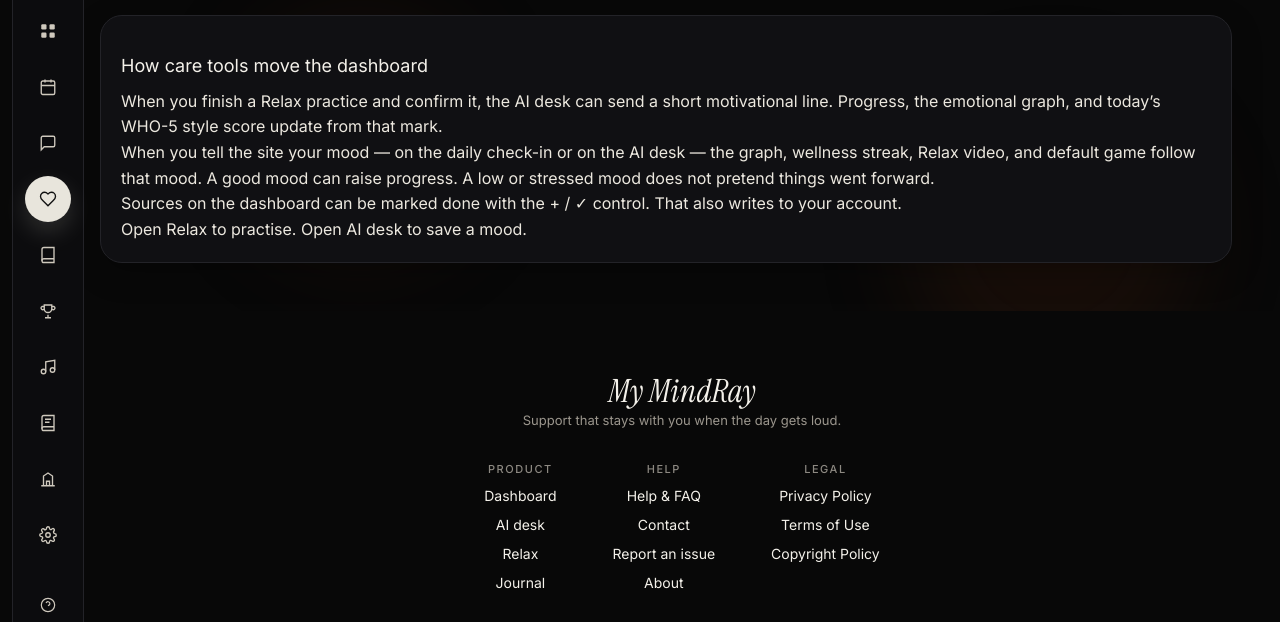
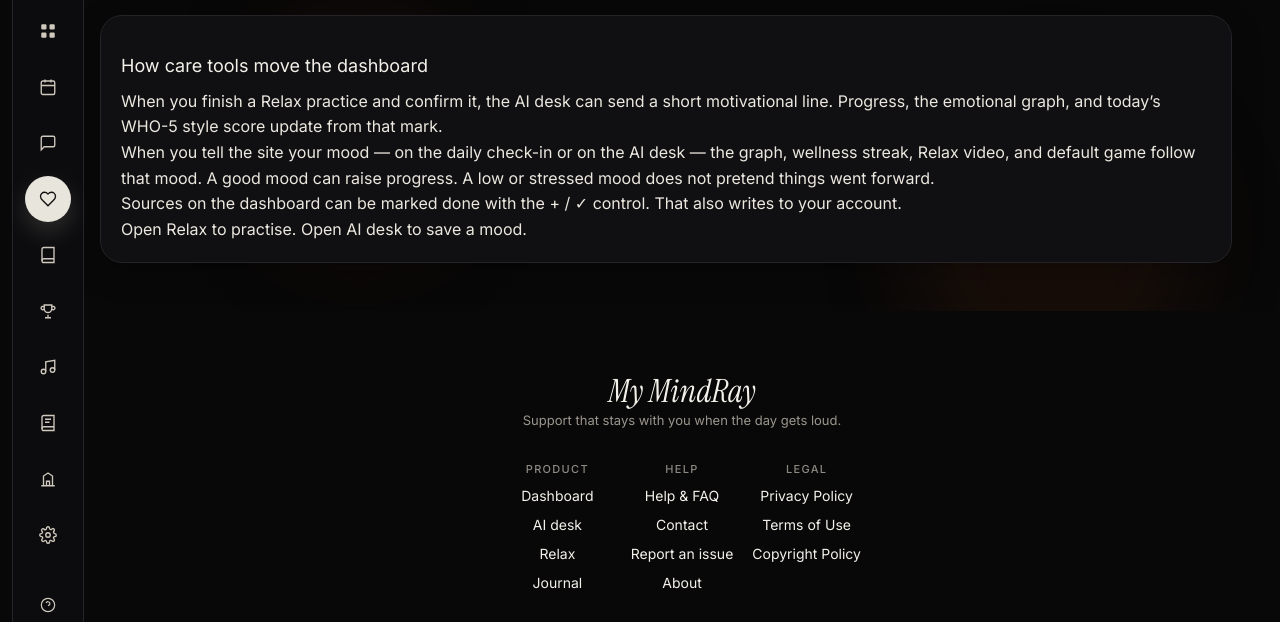
Before and after one commit to mymindray/MyMindRay, a website: page care.html in a window 1280 px wide. Shown: the part 83-705 px from the top of the page. Drawn offline with nearby package versions, Linux system fonts and the light colour scheme.

Commit message:
Update dashboard.css

```diff
--- a/dashboard.css
+++ b/dashboard.css
@@ -498,7 +498,8 @@ body {
 .mood-chip:hover { border-color: #3a3a40; }
 .mood-chip.on { background: var(--blue-deep); color: #fff; border-color: var(--blue-deep); }
 .ai-field, .ai-select { width: 100%; border: 1px solid var(--line); border-radius: 14px; padding: 10px 12px; font: inherit; color: var(--text); background: var(--surface-2); appearance: none; -webkit-appearance: none; }
-.ai-field { min-height: 90px; resize: vertical; }
+input.ai-field { min-height: 0; }
+textarea.ai-field { min-height: 90px; resize: vertical; }
 .ai-actions { display: flex; gap: 8px; margin-top: 14px; }
 .ai-primary, .ai-ghost, .ex-go { border: none; border-radius: 999px; padding: 10px 16px; font-weight: 650; cursor: pointer; transition: transform .25s var(--ease), background .25s ease; }
 .ai-primary { background: var(--blue-deep); color: #fff; }
@@ -685,10 +686,17 @@ input, textarea, select {
 }
 
 .footer-brand { justify-content: center; text-align: center; margin-bottom: 6px; }
-.footer-nav-row { display: flex; justify-content: center; gap: 56px; flex-wrap: wrap; padding: 10px 0 4px; }
-.foot-col { display: grid; gap: 8px; align-content: start; text-align: center; justify-items: center; }
-.foot-col strong { font-size: 11px; letter-spacing: .14em; text-transform: uppercase; color: #8d8982; font-weight: 500; }
-.foot-col a { color: #f4f1ea; text-decoration: none; font-size: 14px; transition: color .3s ease; }
+.footer-nav-row {
+  display: grid !important;
+  grid-template-columns: repeat(3, minmax(0, 1fr)) !important;
+  gap: 16px;
+  max-width: 640px;
+  margin: 0 auto;
+  padding: 10px 0 4px;
+}
+.foot-col { display: grid; gap: 8px; align-content: start; text-align: center; justify-items: center; min-width: 0; }
+.foot-col strong { font-size: 11px; letter-spacing: .12em; text-transform: uppercase; color: #8d8982; font-weight: 500; }
+.foot-col a { color: #f4f1ea; text-decoration: none; font-size: 14px; transition: color .3s ease; word-break: break-word; }
 .foot-col a:hover { color: #fff; }
 .footer-social { display: flex; justify-content: center; align-items: center; gap: 12px; padding: 14px 0 4px; }
 .social-ico { width: 38px; height: 38px; border-radius: 50%; display: grid; place-items: center; color: #f4f1ea; background: var(--surface-2, rgba(255,255,255,.06)); border: 1px solid var(--line); transition: transform .2s ease, background .2s ease, color .2s ease; }
@@ -697,7 +705,7 @@ input, textarea, select {
 .footer-status { color: #9aa38a; margin: 0; font-size: 12px; }
 .footer-inner { background: transparent !important; border: 0 !important; border-radius: 0 !important; padding: 28px 0 0 !important; }
 .site-footer { width: 100% !important; max-width: none !important; margin: 0 !important; padding: 36px 24px 24px !important; background: #080808 !important; }
-@media (max-width: 700px) { .footer-nav-row { gap: 32px; } .footer-base { flex-direction: column; text-align: center; } }
+@media (max-width: 700px) { .footer-nav-row { gap: 10px; max-width: 100%; } .footer-base { flex-direction: column; text-align: center; } }
 
 .ai-orb, .atom, .ring, .nucleus { outline: none !important; filter: none !important; }
 .ai-orb { border: 0 !important; background: none !important; box-shadow: none !important; }
@@ -760,6 +768,8 @@ input, textarea, select {
   margin: 0 0 12px;
 }
 .note-card header { display: flex; justify-content: space-between; align-items: center; margin-bottom: 6px; }
+.note-title { display: flex; flex-direction: column; gap: 1px; min-width: 0; }
+.note-date { color: var(--mute); font-size: 11px; }
 .note-actions { display: flex; align-items: center; gap: 2px; }
 .note-card strong { color: #f4f1ea; font-size: 13px; }
 .note-card p { margin: 0; color: #c9c3b8; line-height: 1.55; white-space: pre-wrap; }
```
